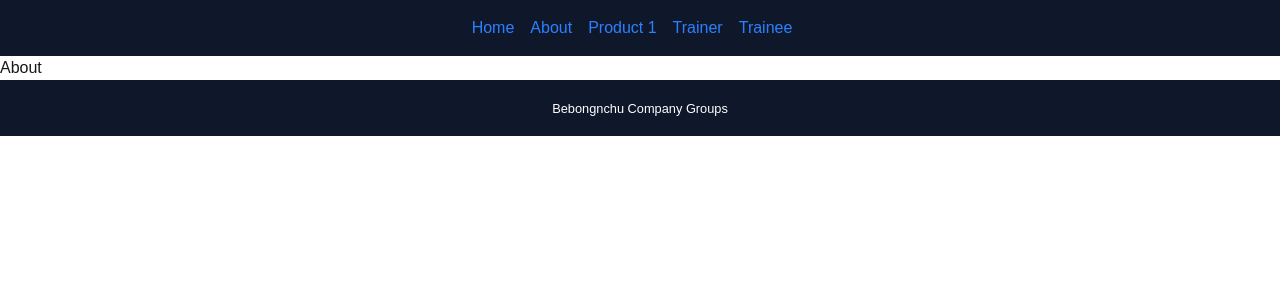
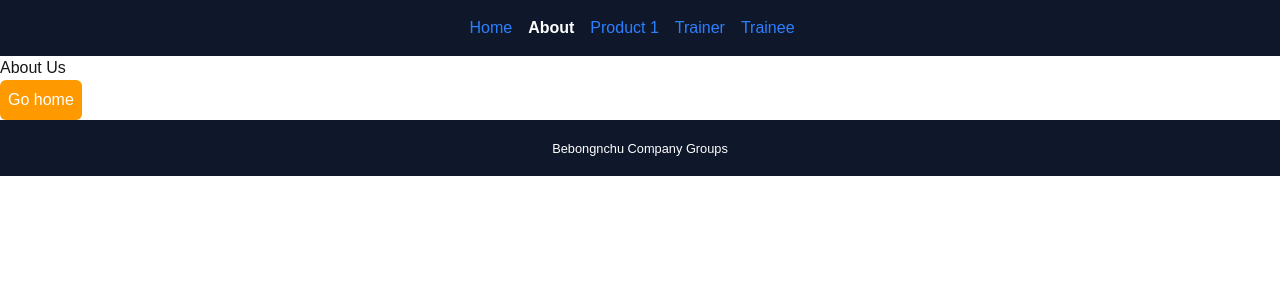
Before and after one commit to BebsYanski/nextjs-tuts, a Next.js app: page /about in a window 1280 px wide. Shown: the top 300 px of the page. Built offline with nearby package versions, Linux system fonts and the light colour scheme.

Commit message:
Learned how to use usePathname and useRouter

```diff
--- a/src/app/about/page.tsx
+++ b/src/app/about/page.tsx
@@ -1,8 +1,15 @@
+'use client'
+
+import { useRouter } from 'next/navigation'
 import React from 'react'
 
 const About = () => {
+  const router = useRouter()
   return (
-    <div>About</div>
+    <div>
+      <h1>About Us</h1>
+      <button onClick={()=> router.push('/')} className='bg-amber-500 text-white p-2 rounded-md' >Go home</button>
+      </div>
   )
 }
 
--- a/src/app/components/navigation.tsx
+++ b/src/app/components/navigation.tsx
@@ -1,12 +1,15 @@
+'use client'
 import Link from "next/link"
+import { usePathname } from "next/navigation"
 const Navigation = () => {
+  const pathname = usePathname()
   return (
     <nav>
-        <Link href={"/"} className="mr-4 text-blue-500">Home</Link>
-        <Link href={"/about"} className="mr-4 text-blue-500">About</Link>
-        <Link href={"/products/1"} className="mr-4 text-blue-500">Product 1</Link>
-        <Link href={"/trainer"} className="mr-4 text-blue-500">Trainer</Link>
-        <Link href={"/trainee"} className="mr-4 text-blue-500">Trainee</Link>
+        <Link href={"/"} className={pathname === '/' ? "font-bold mr-4" :"mr-4 text-blue-500"}>Home</Link>
+        <Link href={"/about"} className={pathname === '/about' ? "font-bold mr-4" :"mr-4 text-blue-500"}>About</Link>
+        <Link href={"/products/1"} className={pathname.startsWith('/products/1') ? "font-bold mr-4" :"mr-4 text-blue-500"}>Product 1</Link>
+        <Link href={"/trainer"} className={pathname === '/trainer' ? "font-bold mr-4" :"mr-4 text-blue-500"}>Trainer</Link>
+        <Link href={"/trainee"} className={pathname === '/trainee' ? "font-bold mr-4" :"mr-4 text-blue-500"}>Trainee</Link>
 
 
     </nav>
--- /dev/null
+++ b/src/app/users/route.ts
@@ -0,0 +1,20 @@
+export const users = [
+    {
+        id: 1,
+        name: 'Yannick'
+    },
+    {
+        id: 2,
+        name: 'Hugo'
+    }
+];
+
+export async function GET() {
+    return Response.json(users);
+    // return new Response(JSON.stringify(users));
+}
+
+export async function POST(request: Request) {
+    const body = await request.json();
+    return Response.json(body);
+}
```
